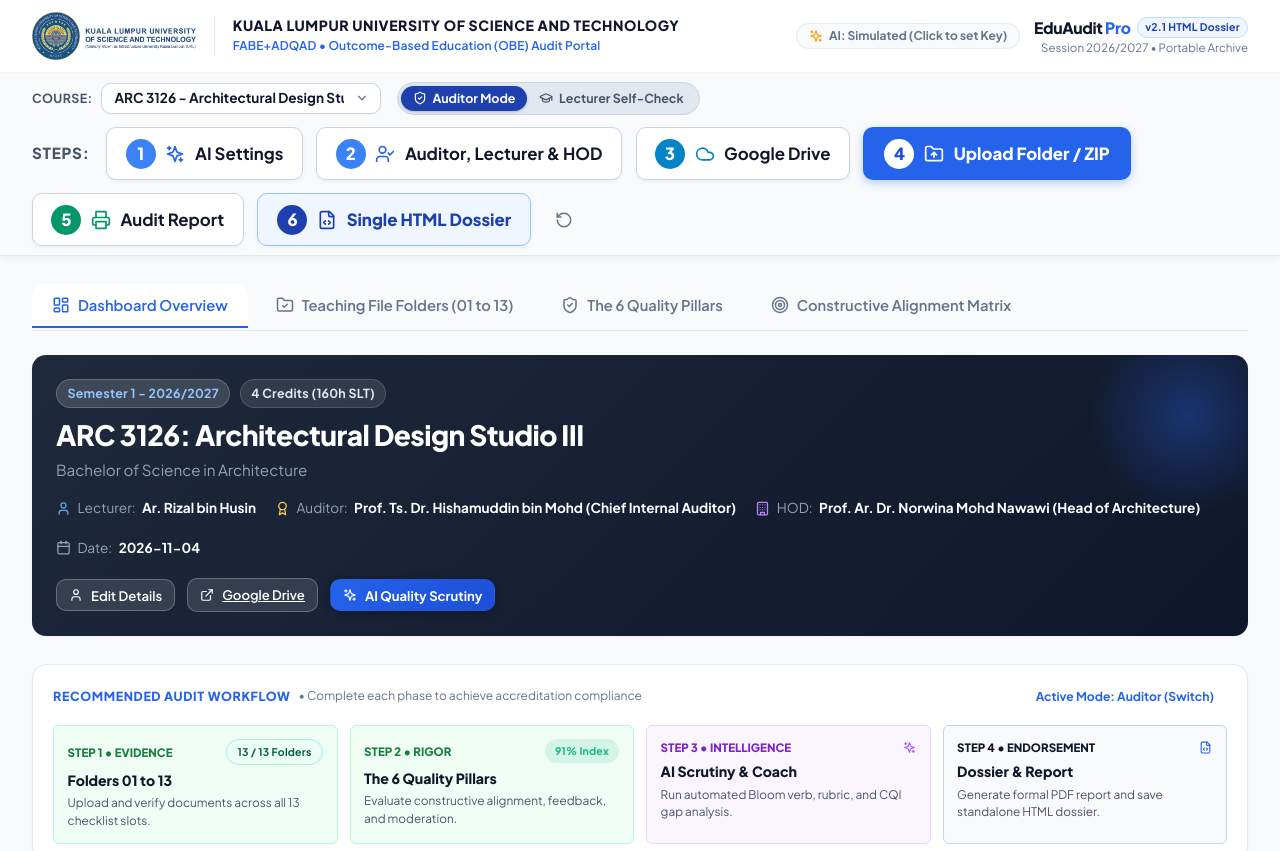
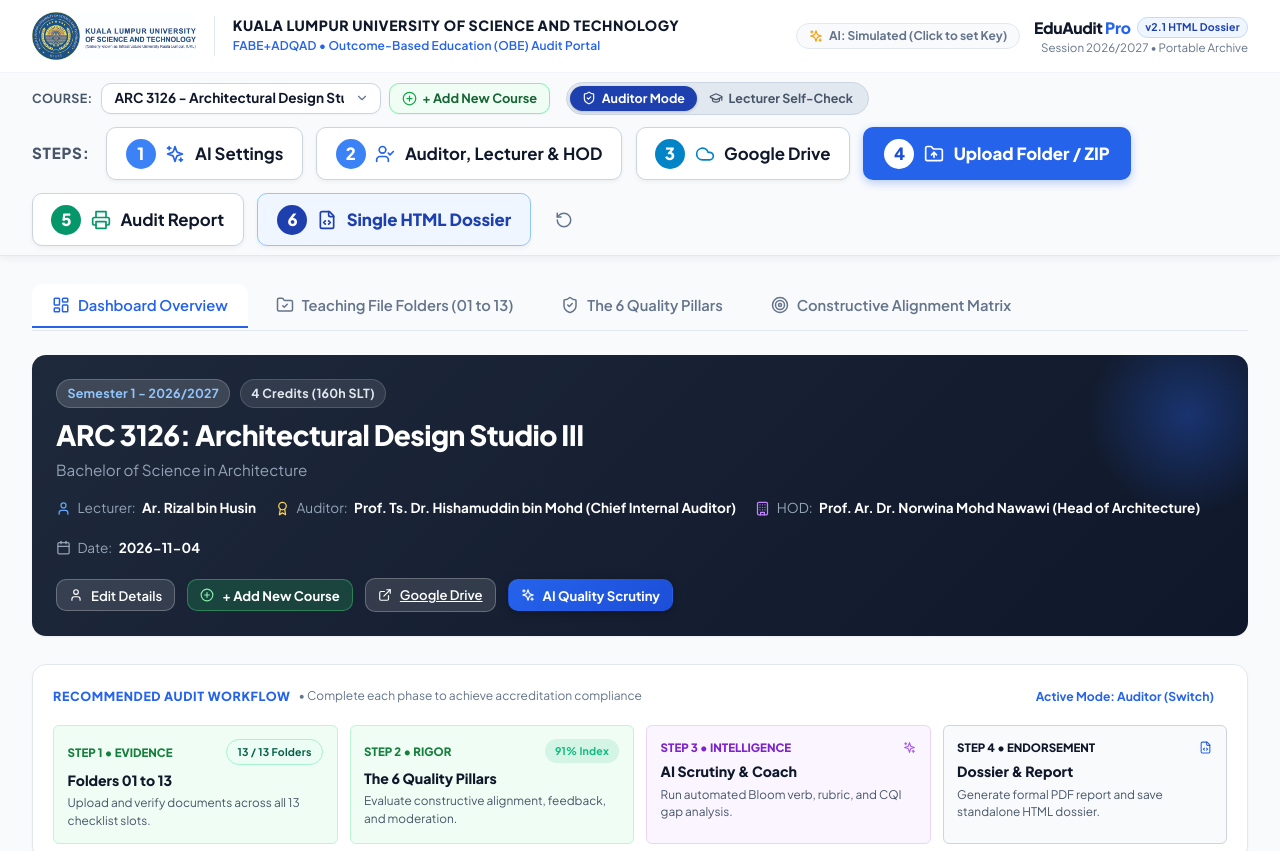
Before and after one commit to rizalhusin-klust/competition-2026-teaching-file, a React (Vite) app: page / in a window 1280 px wide. Shown: the top 851 px of the page. Built offline with nearby package versions, Linux system fonts and the light colour scheme.

Commit message:
feat: add dedicated buttons to add new course to be analyzed across Navbar and Dashboard

```diff
--- a/src/App.jsx
+++ b/src/App.jsx
@@ -187,6 +187,7 @@ export default function App() {
             onOpenAIReview={handleOpenAIReview}
             onOpenAISettings={() => setIsAISettingsOpen(true)}
             onOpenExportHtml={() => setIsExportHtmlOpen(true)}
+            onOpenUpload={() => setIsUploadOpen(true)}
           />
         )}
 
--- a/src/components/DashboardOverview.jsx
+++ b/src/components/DashboardOverview.jsx
@@ -23,7 +23,8 @@ import {
   Target,
   CheckSquare,
   Edit3,
-  Users
+  Users,
+  PlusCircle
 } from 'lucide-react';
 import { QUALITY_PILLARS, TEACHING_FILE_ITEMS } from '../data/auditRubrics';
 import { calculateAuditMetrics, generateExecutiveSummary } from '../services/auditEngine';
@@ -38,7 +39,8 @@ export default function DashboardOverview({
   onOpenEditCourse,
   onOpenAIReview,
   onOpenAISettings,
-  onOpenExportHtml
+  onOpenExportHtml,
+  onOpenUpload
 }) {
   if (!course) return null;
 
@@ -119,6 +121,24 @@ export default function DashboardOverview({
               <User size={14} />
               <span>Edit Details</span>
             </button>
+
+            {onOpenUpload && (
+              <button
+                type="button"
+                className="btn btn-secondary btn-sm"
+                onClick={onOpenUpload}
+                style={{
+                  background: 'rgba(34,197,94,0.2)',
+                  color: '#ffffff',
+                  borderColor: 'rgba(74,222,128,0.4)',
+                  fontWeight: 700
+                }}
+                title="Add and analyze a new course portfolio"
+              >
+                <PlusCircle size={14} style={{ color: '#86efac' }} />
+                <span>+ Add New Course</span>
+              </button>
+            )}
 
             {course.driveFolderUrl && (
               <a
--- a/src/components/Navbar.jsx
+++ b/src/components/Navbar.jsx
@@ -12,7 +12,8 @@ import {
   Sparkles,
   GraduationCap,
   Sliders,
-  FileCode
+  FileCode,
+  PlusCircle
 } from 'lucide-react';
 import klustLogo from '../assets/klust-logo.jpg';
 
@@ -154,7 +155,7 @@ export default function Navbar({
 
           {/* Left: Course Selector + Dual-Role Switcher */}
           <div style={{ display: 'flex', alignItems: 'center', gap: '1rem', flexWrap: 'wrap' }}>
-            {/* Course Selector Dropdown */}
+            {/* Course Selector Dropdown + Add New Course Button */}
             <div style={{ display: 'flex', alignItems: 'center', gap: '0.5rem' }}>
               <span style={{ fontSize: '0.78rem', fontWeight: 700, color: '#475569', textTransform: 'uppercase', letterSpacing: '0.03em' }}>
                 Course:
@@ -193,6 +194,28 @@ export default function Navbar({
                   color: 'var(--text-muted)'
                 }} />
               </div>
+
+              <button
+                type="button"
+                className="btn btn-secondary btn-sm"
+                onClick={onOpenUpload}
+                style={{
+                  background: '#f0fdf4',
+                  borderColor: '#86efac',
+                  color: '#166534',
+                  fontWeight: 700,
+                  fontSize: '0.8rem',
+                  display: 'inline-flex',
+                  alignItems: 'center',
+                  gap: '0.35rem',
+                  padding: '0.4rem 0.75rem',
+                  boxShadow: '0 1px 2px rgba(0,0,0,0.04)'
+                }}
+                title="Add a new course portfolio to be audited/analyzed"
+              >
+                <PlusCircle size={15} style={{ color: '#16a34a' }} />
+                <span>+ Add New Course</span>
+              </button>
             </div>
 
             {/* DUAL PERSONA TOGGLE (Auditor vs Lecturer) */}
--- a/src/components/UploadFolderModal.jsx
+++ b/src/components/UploadFolderModal.jsx
@@ -8,9 +8,12 @@ import {
   Check,
   AlertCircle,
   Sparkles,
-  Loader2
+  Loader2,
+  PlusCircle,
+  BookOpen
 } from 'lucide-react';
 import { processUploadedFiles, processZipFile } from '../services/folderParser';
+import { TEACHING_FILE_ITEMS } from '../data/auditRubrics';
 
 export default function UploadFolderModal({ isOpen, onClose, onCourseCreated }) {
   const [activeTab, setActiveTab] = useState('folder'); // 'folder' | 'zip' | 'drive'
@@ -115,6 +118,70 @@ export default function UploadFolderModal({ isOpen, onClose, onCourseCreated })
     onClose();
   };
 
+  const handleCreateBlankCourse = (e) => {
+    e.preventDefault();
+    if (!courseCode.trim() || !courseName.trim()) {
+      setError('Please provide at least a Course Code and Course Title.');
+      return;
+    }
+
+    setLoading(true);
+    // Initialize 13 audit folder entries
+    const initialFolderAudits = {};
+    for (const item of TEACHING_FILE_ITEMS) {
+      initialFolderAudits[item.id] = {
+        submitted: false,
+        fileCount: 0,
+        files: [],
+        qualityScore: 3,
+        qualityTier: 'Satisfactory',
+        findings: ['Portfolio item registered for audit tracking.'],
+        risks: [],
+        auditorNotes: 'Awaiting syllabus and document upload.'
+      };
+    }
+
+    const newCourse = {
+      id: `course_${Date.now()}`,
+      code: courseCode.trim().toUpperCase(),
+      name: courseName.trim(),
+      lecturer: lecturer.trim() || 'Assigned Lecturer',
+      headOfDepartment: headOfDepartment.trim() || 'Prof. Ar. Dr. Norwina Mohd Nawawi',
+      program: 'Faculty of Architecture & Built Environment (FABE)',
+      semester: semester,
+      creditHours: 3,
+      driveFolderUrl: driveUrl.trim() || '',
+      auditDate: new Date().toISOString().split('T')[0],
+      auditorName: 'Internal Quality Auditor',
+      auditStatus: 'Pending Verification',
+      overallQualityIndex: 60,
+      complianceRate: 0,
+      folderAudits: initialFolderAudits,
+      clos: [
+        {
+          id: 'clo1',
+          code: 'CLO 1',
+          description: 'Explain foundational course theoretical principles and statutory codes.',
+          ploCode: 'PLO 1 (Knowledge)',
+          domain: 'Cognitive',
+          bloomLevel: 'C2 (Understanding)',
+          targetAttainmentPct: 75,
+          actualAttainmentPct: 75,
+          status: 'Achieved'
+        }
+      ],
+      assessments: [
+        { id: 'ass1', name: 'Continuous Assessment 1', weight: 40, cloId: 'clo1', type: 'Coursework', maxMarks: 100 },
+        { id: 'ass2', name: 'Final Assessment', weight: 60, cloId: 'clo1', type: 'Final Exam / Portfolio', maxMarks: 100 }
+      ],
+      correctiveActions: []
+    };
+
+    onCourseCreated(newCourse);
+    setLoading(false);
+    onClose();
+  };
+
   return (
     <div className="modal-overlay">
       <div className="modal-content fade-in" style={{ maxWidth: '640px' }}>
@@ -123,11 +190,11 @@ export default function UploadFolderModal({ isOpen, onClose, onCourseCreated })
         <div className="modal-header">
           <div>
             <h3 style={{ fontSize: '1.2rem', fontWeight: 800, color: 'var(--text-main)', display: 'flex', alignItems: 'center', gap: '0.5rem' }}>
-              <FolderUp size={22} style={{ color: 'var(--primary)' }} />
-              Upload Teaching File Portfolio
+              <PlusCircle size={22} style={{ color: 'var(--primary)' }} />
+              Add Course to be Analyzed
             </h3>
             <p style={{ fontSize: '0.8rem', color: 'var(--text-muted)' }}>
-              Internal audit quality analysis will be triggered automatically.
+              Create a new course audit by uploading a folder, ZIP, Google Drive, or creating a new course entry.
             </p>
           </div>
           <button type="button" onClick={onClose} className="btn-ghost" style={{ padding: '0.35rem' }}>
@@ -213,7 +280,7 @@ export default function UploadFolderModal({ isOpen, onClose, onCourseCreated })
           </div>
 
           {/* Mode Switcher Tabs */}
-          <div style={{ display: 'flex', gap: '0.5rem', borderBottom: '1px solid var(--border)', paddingBottom: '0.5rem' }}>
+          <div style={{ display: 'flex', gap: '0.5rem', borderBottom: '1px solid var(--border)', paddingBottom: '0.5rem', flexWrap: 'wrap' }}>
             <button
               type="button"
               className={`btn btn-sm ${activeTab === 'folder' ? 'btn-primary' : 'btn-secondary'}`}
@@ -234,6 +301,13 @@ export default function UploadFolderModal({ isOpen, onClose, onCourseCreated })
               onClick={() => setActiveTab('drive')}
             >
               <Cloud size={14} /> Connect Google Drive
+            </button>
+            <button
+              type="button"
+              className={`btn btn-sm ${activeTab === 'manual' ? 'btn-primary' : 'btn-secondary'}`}
+              onClick={() => setActiveTab('manual')}
+            >
+              <PlusCircle size={14} /> New Course Entry
             </button>
           </div>
 
@@ -335,6 +409,32 @@ export default function UploadFolderModal({ isOpen, onClose, onCourseCreated })
             </form>
           )}
 
+          {/* Tab 4: Manual Course Entry */}
+          {activeTab === 'manual' && (
+            <div style={{ display: 'flex', flexDirection: 'column', gap: '1rem', background: '#f8fafc', padding: '1.25rem', borderRadius: 'var(--radius-md)', border: '1px solid #cbd5e1' }}>
+              <div style={{ display: 'flex', alignItems: 'center', gap: '0.5rem', color: '#1e3a8a', fontWeight: 800, fontSize: '0.92rem' }}>
+                <PlusCircle size={18} style={{ color: '#2563eb' }} />
+                <span>Create New Course Audit Entry</span>
+              </div>
+              <p style={{ fontSize: '0.8rem', color: 'var(--text-muted)', margin: 0 }}>
+                Initializes all 13 accreditation folders (Course Outline, Assessment Matrix, CQI, Moderation, etc.) ready for immediate audit evaluation, document attachment, and AI review.
+              </p>
+
+              <div style={{ display: 'flex', justifyContent: 'flex-end', marginTop: '0.5rem' }}>
+                <button
+                  type="button"
+                  className="btn btn-primary"
+                  onClick={handleCreateBlankCourse}
+                  disabled={loading}
+                  style={{ gap: '0.45rem', fontWeight: 700 }}
+                >
+                  {loading ? <Loader2 size={16} className="spin" /> : <PlusCircle size={16} />}
+                  <span>Initialize & Analyze Course</span>
+                </button>
+              </div>
+            </div>
+          )}
+
         </div>
 
         {/* Modal Footer */}
```
